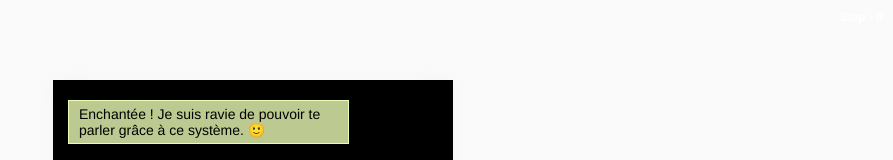
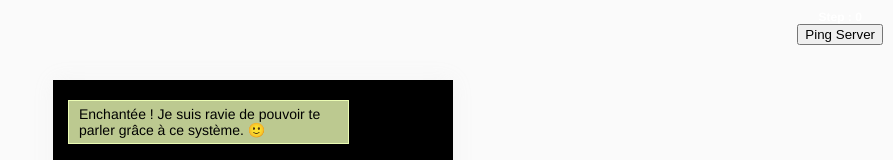
Before and after one commit to robinsimonklein/mabellemort, a Vue app: page / in a window 1280 px wide. Shown: the top 160 px of the page, without its empty margins (387-1280 px from the left). Built offline with nearby package versions, Linux system fonts and the light colour scheme; no server answers.

Commit message:
Added connection to dialogflow by socket

```diff
--- a/package.json
+++ b/package.json
@@ -8,9 +8,14 @@
     "lint": "vue-cli-service lint"
   },
   "dependencies": {
+    "apiai": "^4.0.3",
     "core-js": "^2.6.5",
     "socket.io": "^2.2.0",
+    "socket.io-client": "^2.2.0",
+    "uuid": "^3.3.2",
+    "uws": "^100.0.1",
     "vue": "^2.6.10",
+    "vue-socket.io": "^3.0.7",
     "vuex": "^3.1.1"
   },
   "devDependencies": {
--- a/src/App.vue
+++ b/src/App.vue
@@ -1,6 +1,7 @@
 <template>
   <div id="app">
-      <div @click="SET_ACTUAL(1)" class="actualHint">Step : {{ actual }}</div>
+
+      <div class="actualHint">Step : {{ actual }} <br><button @click="pingServer('commencer')">Ping Server</button></div>
       <div class="mobile-container">
           <div class="messages-container">
               <div class="messages-container__wrap">
@@ -20,16 +21,19 @@
 import Message from "./components/messages/Message";
 import ChoicesContainer from "./components/choices/ChoicesContainer";
 import Vuex from 'vuex';
+import openSocket from 'socket.io-client';
 
-
+/*
 import MyGraph from './graph';
 
 global.graph = MyGraph;
+*/
 
 export default {
     name: 'app',
     data() {
         return {
+            socket: null,
             messages: []
         }
     },
@@ -50,6 +54,9 @@ export default {
                 }
             });
 
+        },
+        pingServer(data) {
+            this.socket.emit('dialogflow request', data)
         }
 
     },
@@ -57,6 +64,9 @@ export default {
         ...Vuex.mapGetters(['actual','loading', 'actualResponses'])
     },
     mounted(){
+
+        this.socket = openSocket('http://localhost:3000');
+
         this.$root.$on('selectChoice', (choice, nextId) => {
 
             this.printUserMessage(choice);
@@ -76,6 +86,12 @@ export default {
         });
 
         this.printDeathResponses(this.actualResponses);
+
+        this.socket.on('dialogflow response', (message) => {
+            this.printDeathResponses([message])
+        })
+
+
 
     },
     components: {
--- a/src/main.js
+++ b/src/main.js
@@ -1,5 +1,4 @@
 import Vue from 'vue';
-import App from './App';
 import store from './store';
 
 
@@ -7,5 +6,5 @@ Vue.config.productionTip = false;
 
 new Vue({
     store,
-    render: h => h(App),
+    render: h => h(require('./App').default),
 }).$mount('#app');
--- a/src/store.js
+++ b/src/store.js
@@ -1,6 +1,6 @@
 import Vuex from 'vuex'
+import json from './datas';
 import Vue from "vue";
-import json from './datas';
 
 Vue.use(Vuex);
 
```
Also changed, not shown: 1 other file (tests, documents, lock files or other folders).
